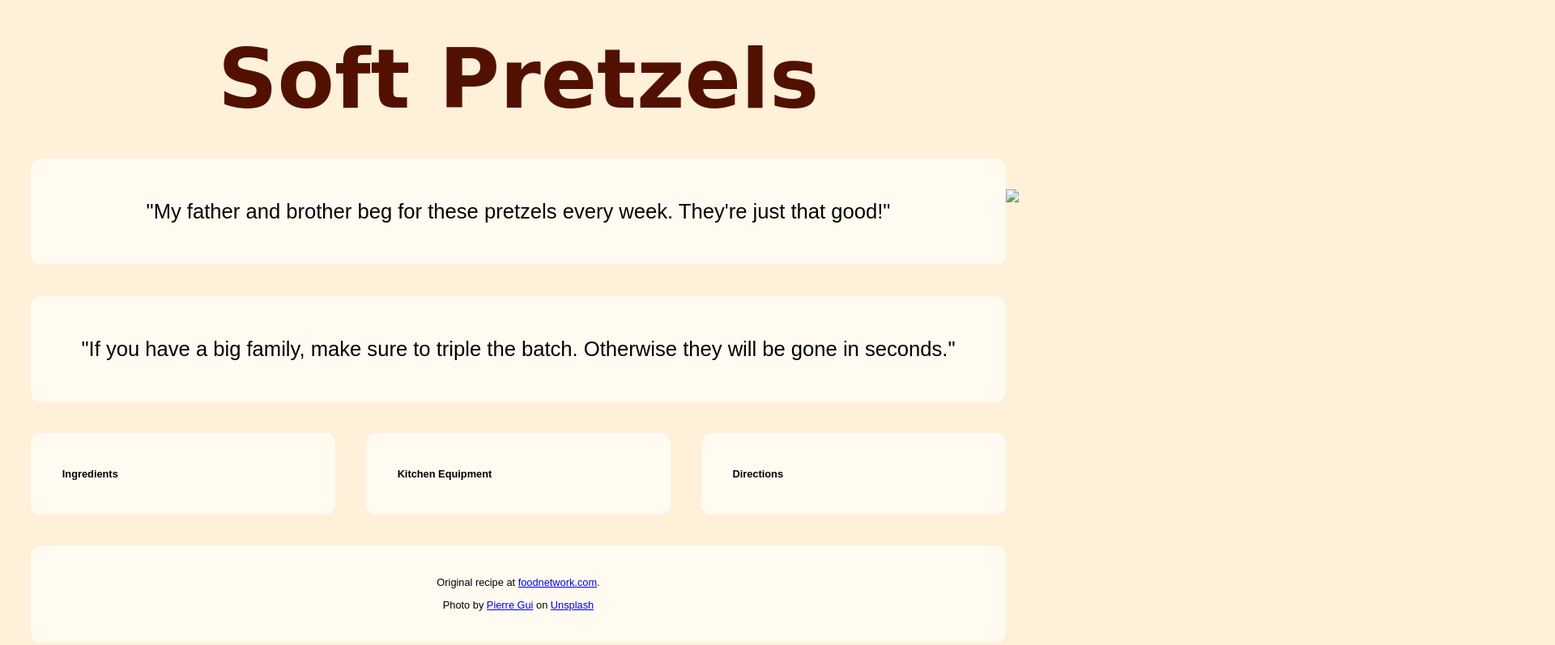
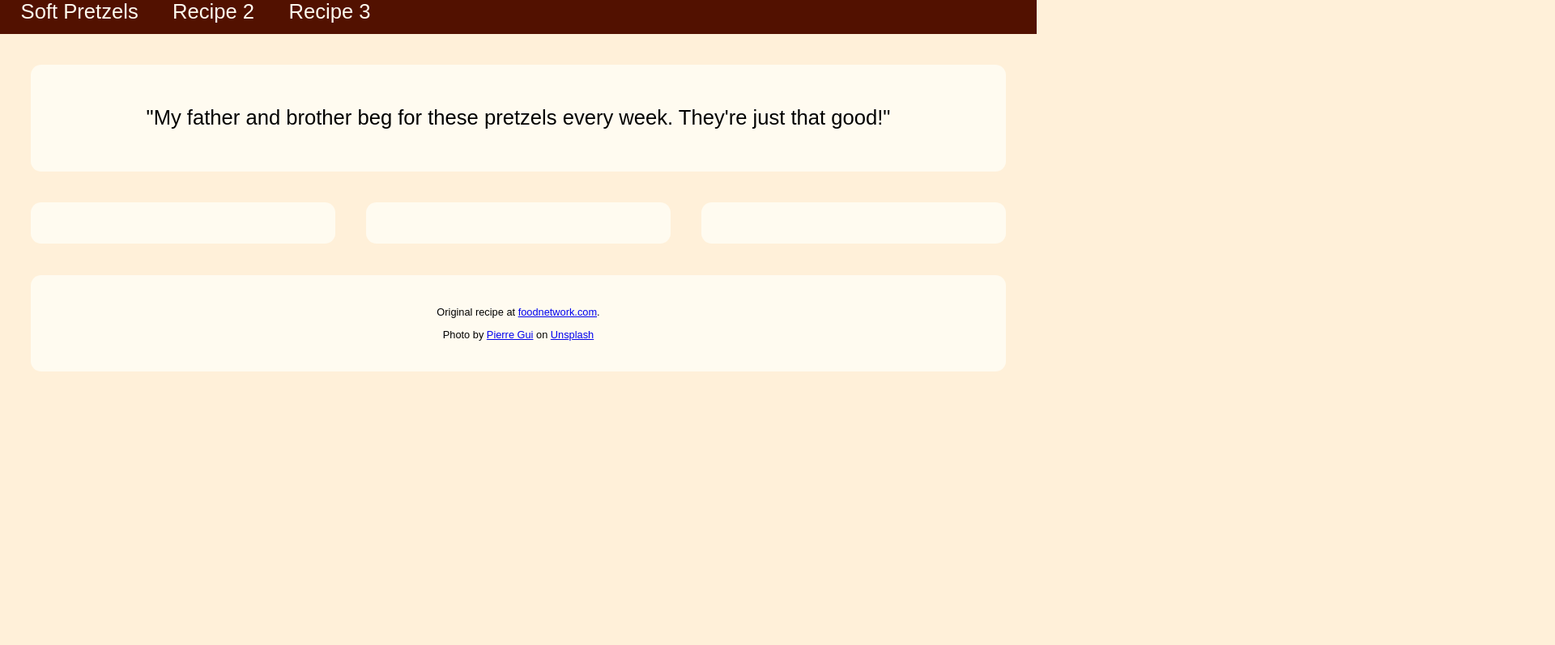
Before and after one commit to Sieaety/tp7, a plain HTML site: page index.html in a window 1280 px wide. Shown: the top 797 px of the page at 81% size, 1920 px wide, since content can reach past the window. Drawn offline with Linux system fonts and the light colour scheme; a web font is replaced by a local one.

Commit message:
created generic object consturctor and first recipe object

```diff
--- a/index.html
+++ b/index.html
@@ -23,7 +23,13 @@
 
 <body>
 
-  <h1 id="title">Soft Pretzels</h1>
+  <div id="nav">
+		<a href="#" onclick="SoftPretzels.displayRecipe();">Soft Pretzels</a>
+		<a href="#">Recipe 2</a>
+		<a href="#">Recipe 3</a>
+	</div>
+
+  <h1 id="title"></h1>
 
   <div class="comment">
     <p>
@@ -31,7 +37,7 @@
     </p>
   </div>
 
-  <img src="/tp4/images/pretzel.jpg">
+  <img src=>
 
   <div id="ingredients" class="list hide">
 
@@ -46,8 +52,9 @@
   </div>
 
   <div id="footer">
-    <p>Original recipe at <a href="https://www.foodnetwork.com/recipes/alton-brown/homemade-soft-pretzels-recipe-1948242">foodnetwork.com</a>.</p>
-    <p><span>Photo by <a href="https://unsplash.com/@pear?utm_source=unsplash&amp;utm_medium=referral&amp;utm_content=creditCopyText">Pierre Gui</a> on <a href="https://unsplash.com/s/photos/pretzel?utm_source=unsplash&amp;utm_medium=referral&amp;utm_content=creditCopyText">Unsplash</a></span></p>
+    <p id="contribute"></p>
+    <p id="recipeLink">Original recipe at <a href="https://www.foodnetwork.com/recipes/alton-brown/homemade-soft-pretzels-recipe-1948242">foodnetwork.com</a>.</p>
+    <p id="photoAttribution"><span>Photo by <a href="https://unsplash.com/@pear?utm_source=unsplash&amp;utm_medium=referral&amp;utm_content=creditCopyText">Pierre Gui</a> on <a href="https://unsplash.com/s/photos/pretzel?utm_source=unsplash&amp;utm_medium=referral&amp;utm_content=creditCopyText">Unsplash</a></span></p>
   </div>
 
 </body>
--- a/scripts.js
+++ b/scripts.js
@@ -25,27 +25,38 @@ function loadFileInto(fromFile, whereTo) {
 
 }
 
+
+//generic object constructor
+function Recipe (recipeTitle, imageURL, contributorName, ingredientFile, equipmentFile, directionsFile) {
+  this.title = recipeTitle;
+  this.imgsrc = imageURL;
+  this.contributor = contributorName;
+  this.ingredients = ingredientFile;
+  this.equipment = equipmentFile;
+  this.directions = directionsFile;
+
+
+  this.displayRecipe = function() {
+    document.querySelector("#title").innerHTML = this.title;
+    document.querySelector("#contribute").innerHTML = "Contributed by " + this.contributor;
+    document.querySelector("img").src = this.imgsrc;
+
+    loadFileInto(this.ingredients, "ingredients");
+    loadFileInto(this.equipment, "equipment");
+    loadFileInto(this.directions, "directions");
+  }
+}
+
+SoftPretzels = new Recipe(
+	"Soft Pretzels",
+	"https://sieaety.com/tp4/images/pretzel.jpg",
+	"Kristine",
+	"ingredients.html",
+	"equipment.html",
+	"directions.html"
+);
+
 window.onload = function() {
-
-  loadFileInto("ingredients.html", "ingredients");
-  loadFileInto("equipment.html", "equipment");
-  loadFileInto("directions.html", "directions");
-
-  //adds new paragraph element to DOM after image
-  comment = document.createElement('div');
-  comment.className = "comment";
-  comment.innerHTML = '<p>"If you have a big family, make sure to triple the batch. Otherwise they will be gone in seconds."</p>';
-  console.log(comment);
-  body = document.querySelector("body");
-  document.body.insertBefore(comment, body.childNodes[6]);
-
-  //changes title font size and color on click
-  x = document.querySelector("#title");
-  x.style.fontSize = "8vw";
-  x.addEventListener("click", function() {
-    x.className = "changeColor";
-  });
-
 //allows list visibility to be toggled on and off
 list = document.querySelectorAll(".list");
 console.log(list);
--- a/styles.css
+++ b/styles.css
@@ -3,6 +3,19 @@ body {
   background-color: #FFF0D9;
   padding: 0;
   margin: 0;
+}
+
+#nav {
+  background-color: #521100;
+  padding: 0vw 0vw 1vw 2vw;
+}
+
+#nav a {
+  color: #FFFBF0;
+  font-size: 2vw;
+  font-family: 'Yusei Magic', sans-serif;
+  text-decoration: none;
+  padding-right: 3vw;
 }
 
 h1 {
@@ -40,7 +53,9 @@ li {
   color: brown;
 }
 
-div {
+.comment,
+.list,
+#footer {
   display: inline-block;
   float: left;
   width: 90vw;
@@ -67,12 +82,15 @@ img {
   color: #853700;
 }
 
-.hide ul, .hide ol {
+.hide ul,
+.hide ol {
   display: none;
 }
 
 @media (orientation: landscape) {
-  div {
+  .comment,
+  .list,
+  #footer {
     width: calc(100vw/3 - 8vw);
     border-radius: 1vw;
     border-bottom-style: none;
@@ -83,7 +101,7 @@ img {
   .comment {
     width: 90vw;
     font-size: 2vw;
-    margin-bottom:3vw;
+    margin-bottom: 3vw;
   }
   #footer {
     width: 90vw;
@@ -92,12 +110,11 @@ img {
   }
   li {
     padding: 1vw;
-     font-size: 1vw;
+    font-size: 1vw;
   }
   h4 {
-  font-size: 1vw;
-}
-
+    font-size: 1vw;
+  }
 }
 
 @media (max-width: 575px) {
```
